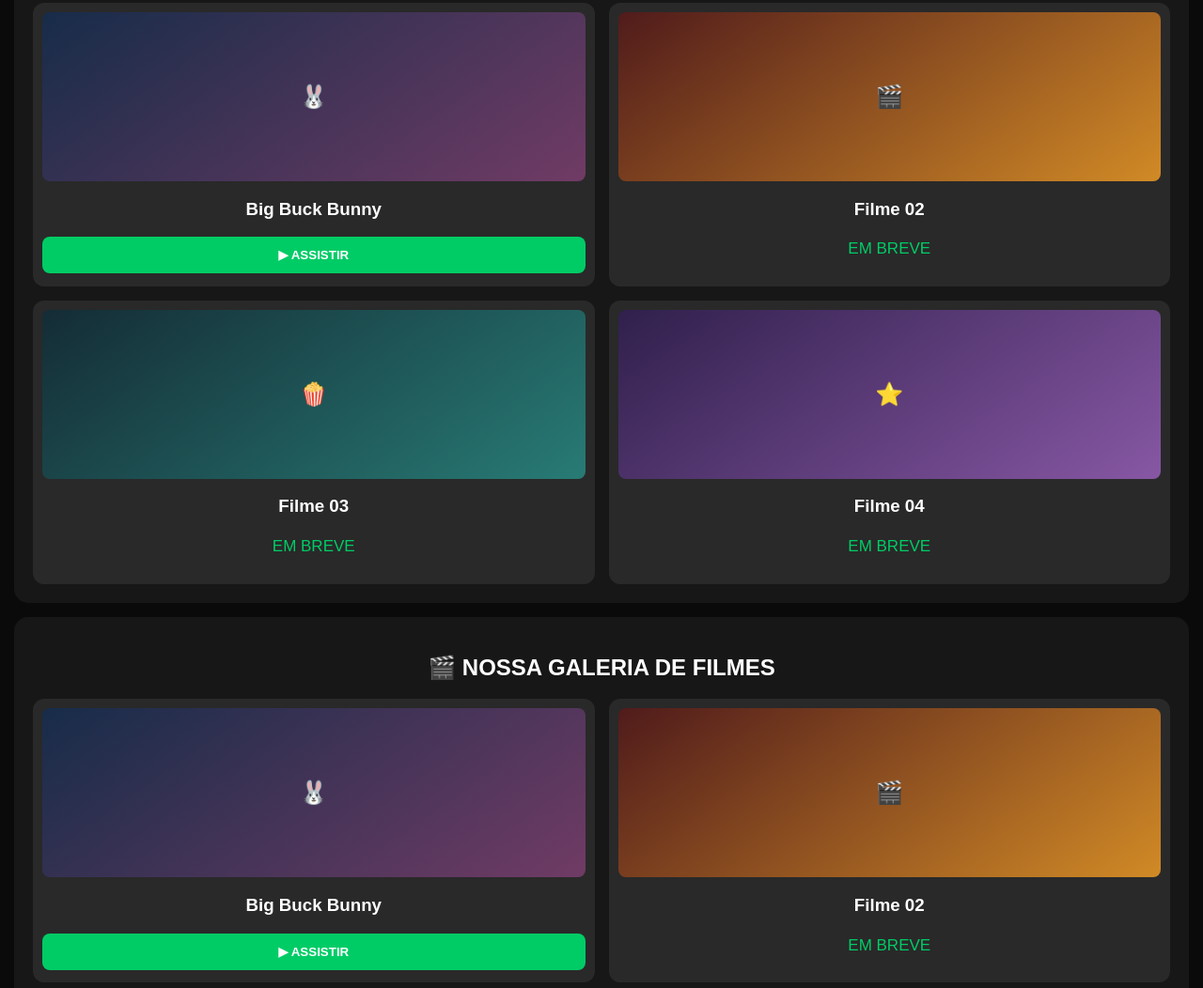
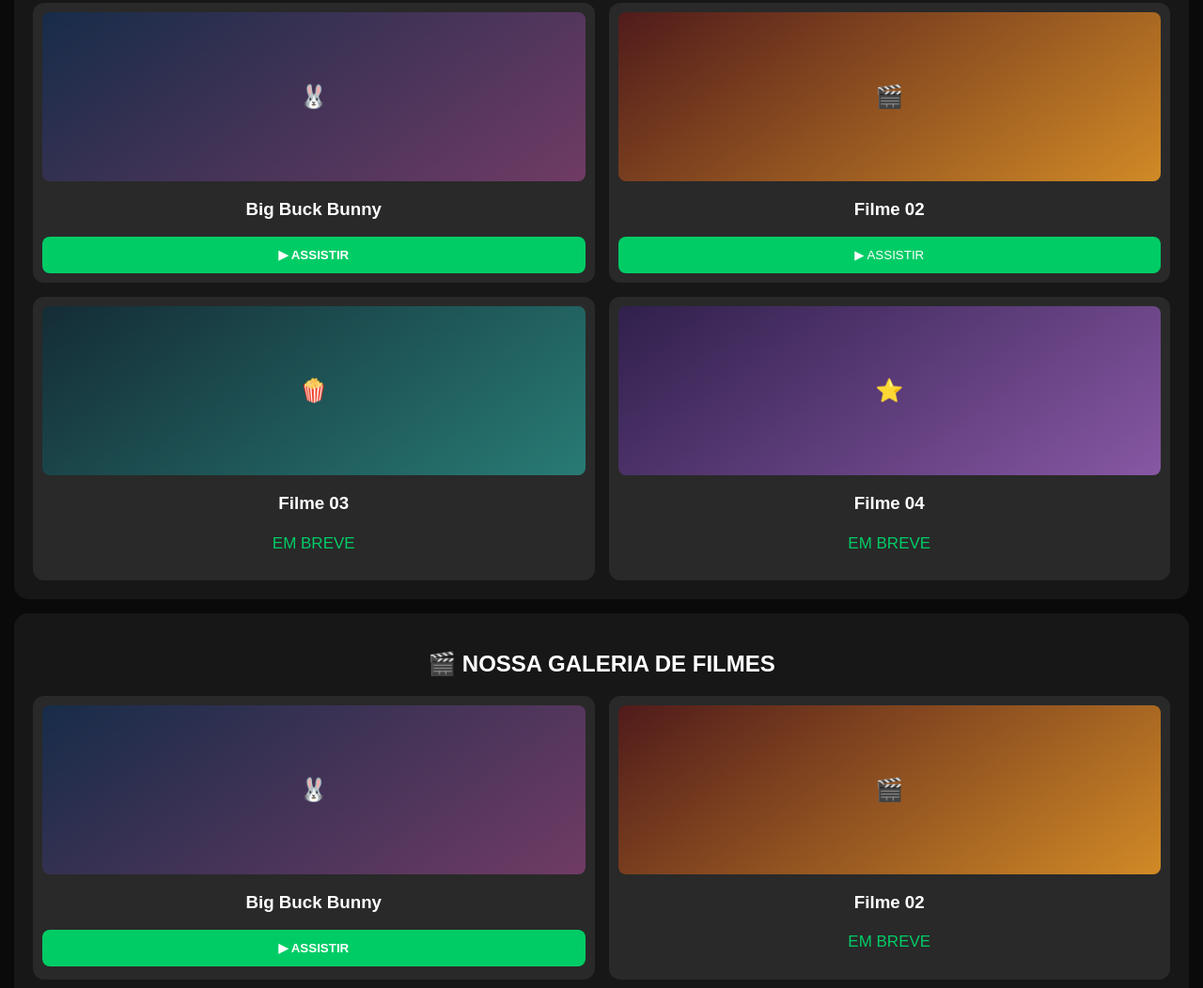
Before and after one commit to celiosilva12/celio-iptv, a plain HTML site: page index.html in a window 1280 px wide. Shown: the part 3313-4365 px from the top of the page at 94% size. Drawn offline with Linux system fonts and the light colour scheme.

Commit message:
Replace 'EM BREVE' with a watch button

```diff
--- a/index.html
+++ b/index.html
@@ -120,7 +120,7 @@ function assistirVideo() {
         🎬
       </div>
       <h3>Filme 02</h3>
-      <p style="color:#00cc66">EM BREVE</p>
+      <button onclick="abrirFilme('https://www.w3schools.com/html/mov_bbb.mp4')" style="width:100%;padding:12px;background:#00cc66;color:white;border:0;border-radius:8px">▶ ASSISTIR</button>
     </div>
 
     <div style="background:#292929;padding:10px;border-radius:12px;text-align:center">
```
